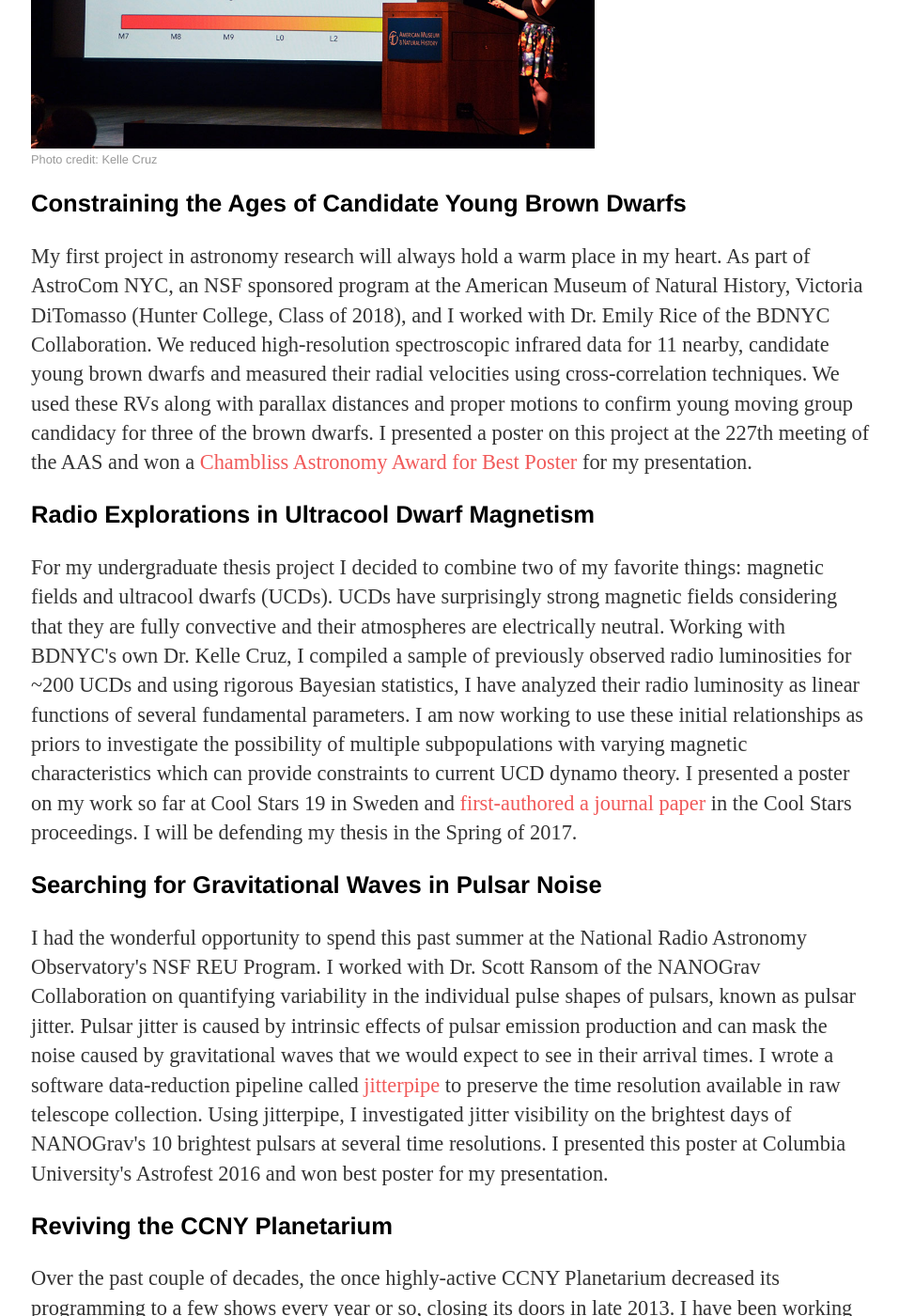
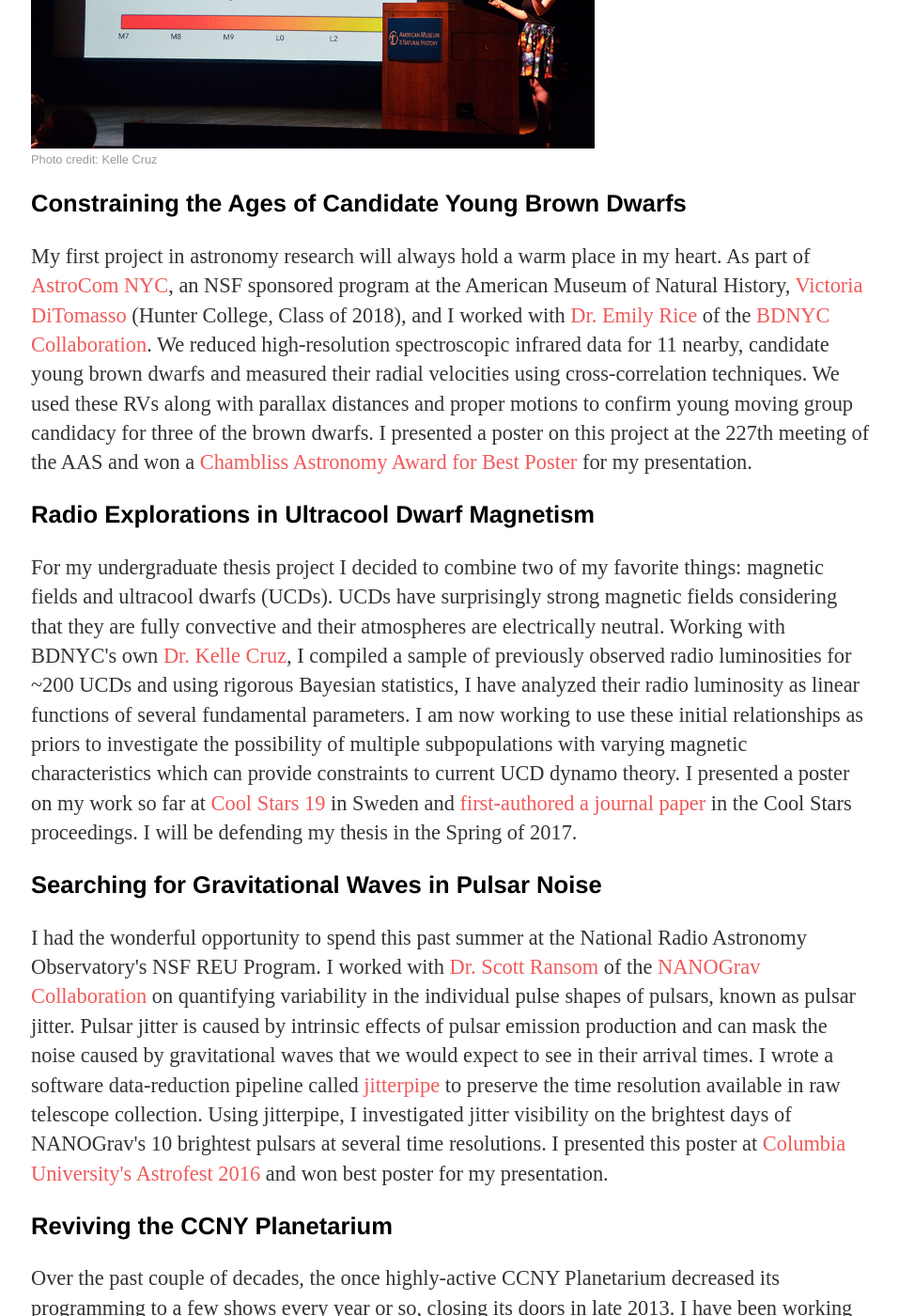
Before and after one commit to elliesch/elliesch.github.io, a Jekyll site: the page built from projects/index.html, in a window 1280 px wide and 1400 px high, scrolled down 452 px. Shown: the whole window at 94% size, without its empty margins (159-1116 px from the left). Built offline with Jekyll 4.4.1, drawn with Linux system fonts in a browser that asks for light colours; part of the change alters nothing that is shown; some of the changed text lies outside the part shown.

Commit message:
added more links

```diff
--- a/projects/index.html
+++ b/projects/index.html
@@ -11,7 +11,7 @@ title: Ellie's Projects
 
 	<h3>Constraining the Ages of Candidate Young Brown Dwarfs</h3>
 	<p>My first project in astronomy research will always hold a warm place in my heart.
-	As part of AstroCom NYC, an NSF sponsored program at the American Museum of Natural History, Victoria DiTomasso (Hunter College, Class of 2018), and I worked with Dr. Emily Rice of the BDNYC Collaboration.
+	As part of <a href="http://cunyastro.org/astrocom.html">AstroCom NYC</a>, an NSF sponsored program at the American Museum of Natural History, <a href="https://www.linkedin.com/in/victoriaditomasso">Victoria DiTomasso</a> (Hunter College, Class of 2018), and I worked with <a href="http://www.csi.cuny.edu/faculty/RICE_EMILY.html">Dr. Emily Rice</a> of the <a href="http://www.bdnyc.org">BDNYC Collaboration</a>.
 	We reduced high-resolution spectroscopic infrared data for 11 nearby, candidate young brown dwarfs and measured their radial velocities using cross-correlation techniques.
 	We used these RVs along with parallax distances and proper motions to confirm young moving group candidacy for three of the brown dwarfs.
 	I presented a poster on this project at the 227th meeting of the AAS and won a <a href="https://aas.org/posts/news/2016/01/chambliss-student-poster-awards-aas-227">Chambliss Astronomy Award for Best Poster</a> for my presentation.</p>
@@ -20,23 +20,23 @@ title: Ellie's Projects
 	<!-- img src="/images/cool_stars_poster.jpg" alt="My poster at the Cool Stars 19 Conference" style="float:left; height:380px; padding-right: 30px;" -->
 	<p>For my undergraduate thesis project I decided to combine two of my favorite things: magnetic fields and ultracool dwarfs (UCDs).
 	UCDs have surprisingly strong magnetic fields considering that they are fully convective and their atmospheres are electrically neutral.
-	Working with BDNYC's own Dr. Kelle Cruz, I compiled a sample of previously observed radio luminosities for ~200 UCDs and using rigorous Bayesian statistics, I have analyzed their radio luminosity as linear functions of several fundamental parameters.
+	Working with BDNYC's own <a href="http://www.hunter.cuny.edu/physics/faculty/cruz/kelle-cruz">Dr. Kelle Cruz</a>, I compiled a sample of previously observed radio luminosities for ~200 UCDs and using rigorous Bayesian statistics, I have analyzed their radio luminosity as linear functions of several fundamental parameters.
 	I am now working to use these initial relationships as priors to investigate the possibility of multiple subpopulations with varying magnetic characteristics which can provide constraints to current UCD dynamo theory.
-	I presented a poster on my work so far at Cool Stars 19 in Sweden and <a href="https://zenodo.org/record/163668/files/eschwab_CS19proceedings.pdf">first-authored a journal paper</a> in the Cool Stars proceedings.
+	I presented a poster on my work so far at <a href="http://coolstars19.com">Cool Stars 19</a> in Sweden and <a href="https://zenodo.org/record/163668/files/eschwab_CS19proceedings.pdf">first-authored a journal paper</a> in the Cool Stars proceedings.
 	I will be defending my thesis in the Spring of 2017.</p>
 
 	<h3>Searching for Gravitational Waves in Pulsar Noise</h3>
 	<p>I had the wonderful opportunity to spend this past summer at the National Radio Astronomy Observatory's NSF REU Program.
-	I worked with Dr. Scott Ransom of the NANOGrav Collaboration on quantifying variability in the individual pulse shapes of pulsars, known as pulsar jitter.
+	I worked with <a href="http://www.cv.nrao.edu/~sransom/">Dr. Scott Ransom</a> of the <a href="http://nanograv.org">NANOGrav Collaboration</a> on quantifying variability in the individual pulse shapes of pulsars, known as pulsar jitter.
 	Pulsar jitter is caused by intrinsic effects of pulsar emission production and can mask the noise caused by gravitational waves that we would expect to see in their arrival times.
 	I wrote a software data-reduction pipeline called <a href="https://github.com/elliesch/jitterpipe/blob/master/Jitterpipe.py">jitterpipe</a> to preserve the time resolution available in raw telescope collection.
 	Using jitterpipe, I investigated jitter visibility on the brightest days of NANOGrav's 10 brightest pulsars at several time resolutions.
-	I presented this poster at Columbia University's Astrofest 2016 and won best poster for my presentation.</p>
+	I presented this poster at <a href="http://www.astro.columbia.edu/events/annual">Columbia University's Astrofest 2016</a> and won best poster for my presentation.</p>
 
 	<h3>Reviving the CCNY Planetarium</h3>
 	<p>Over the past couple of decades, the once highly-active CCNY Planetarium decreased its programming to a few shows every year or so, closing its doors in late 2013.
 	I have been working together with a group of dedicated students to revive our planetarium.
-	As the <a href="https://www.facebook.com/ccnyplanetarium/">CCNY Planetarium</a>'s first Student Director, I have coordinated planetarium shows on the local night sky, dark energy, and cosmic inflation along with rooftop astronomy events, allowing many students to view Saturn, Jupiter and the surface of the moon through a telescope for the first time.
+	As the <a href="https://www.facebook.com/ccnyplanetarium/">CCNY Planetarium</a>'s first Student Director, I have coordinated planetarium shows on the local night sky, dark energy, and cosmic inflation along with sidewalk astronomy events, allowing many students to view Saturn, Jupiter and the surface of the moon through a telescope for the first time.
 	Each of these events has been attended to capacity (75+ attendees per event), resulting in higher astronomy interest and engagement on campus.
 	Victoria DiTomasso (Hunter College, 2018) and I are working on a planetarium curriculum that will allow CCNY's Astronomy 101 professors to use the planetarium as a supplement to their classes even after this first cohort of dedicated students has graduated.
 	</p>
```
